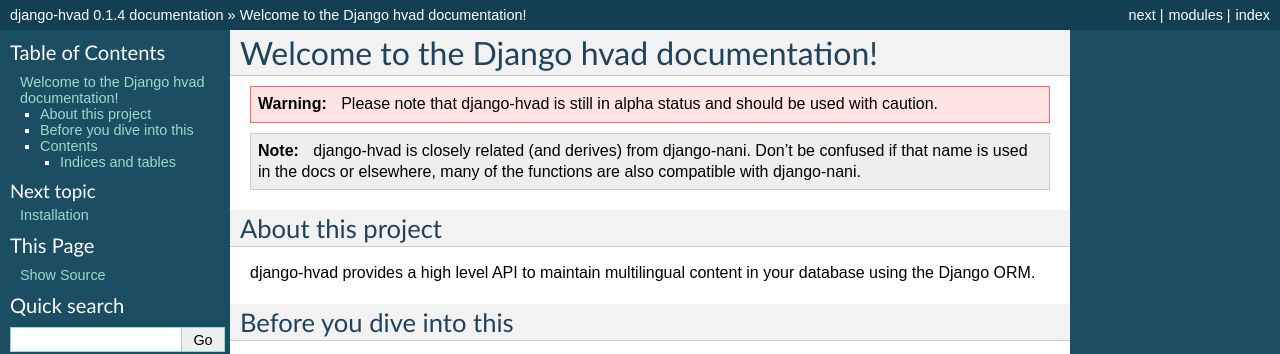
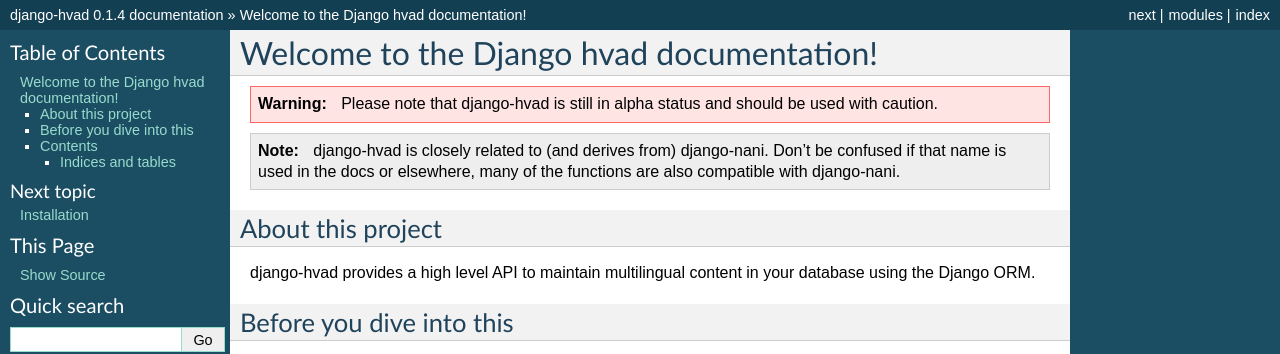
Before and after one commit to KristianOellegaard/django-hvad, a Sphinx documentation site: the page built from docs/index.rst, in a window 1280 px wide. Shown: the top 354 px of the page. Built offline with Sphinx 7.4.7, drawn with Linux system fonts in a browser that asks for light colours.

```diff
--- a/docs/index.rst
+++ b/docs/index.rst
@@ -5,7 +5,7 @@ Welcome to the Django hvad documentation!
 .. warning:: Please note that django-hvad is still in alpha status and should be
              used with caution.
 
-.. note:: django-hvad is closely related (and derives) from django-nani.
+.. note:: django-hvad is closely related to (and derives from) django-nani.
            Don't be confused if that name is used in the docs or elsewhere,
            many of the functions are also compatible with django-nani.
 
```
